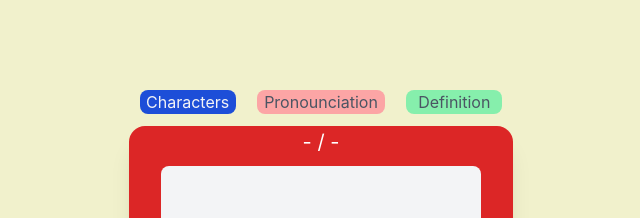
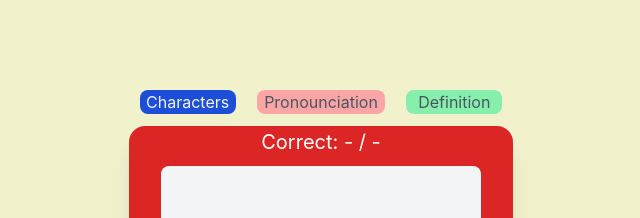
Before and after one commit to ProgrammerSteve/chinese_language_training, a React (Create React App) app: page / in a window 1280 px wide. Shown: the top 218 px of the page, without its empty margins (319-959 px from the left). Built offline with nearby package versions, Linux system fonts and the light colour scheme; no server answers.

Commit message:
added some text

```diff
--- a/src/App.css
+++ b/src/App.css
@@ -1,5 +1,6 @@
 body{
   background-color: rgb(241, 241, 204);
+  /* background: radial-gradient(circle, #e5e2d9, #664f0a); */
   height:100%;
   width: 100%;
 }
--- a/src/components/score/Score.jsx
+++ b/src/components/score/Score.jsx
@@ -6,8 +6,8 @@ const Score=()=>{
     const {score,total}=useContext(dataContext)
 
     return(
-        <div className="h-8 grid place-content-center w-[16rem] sm:w-80 mx-auto text-white text-xl">
-            <span>{`${score?score:'-'} / ${total?total:'-'}`}</span>
+        <div className="h-8 grid place-content-center w-[8rem] sm:w-80 mx-auto text-white text-xl">
+            <span>Correct: {`${total?score:'-'} / ${total?total:'-'}`}</span>
         </div>
     )
 }
```
Also changed, not shown: 1 other file (tests, documents, lock files or other folders).
